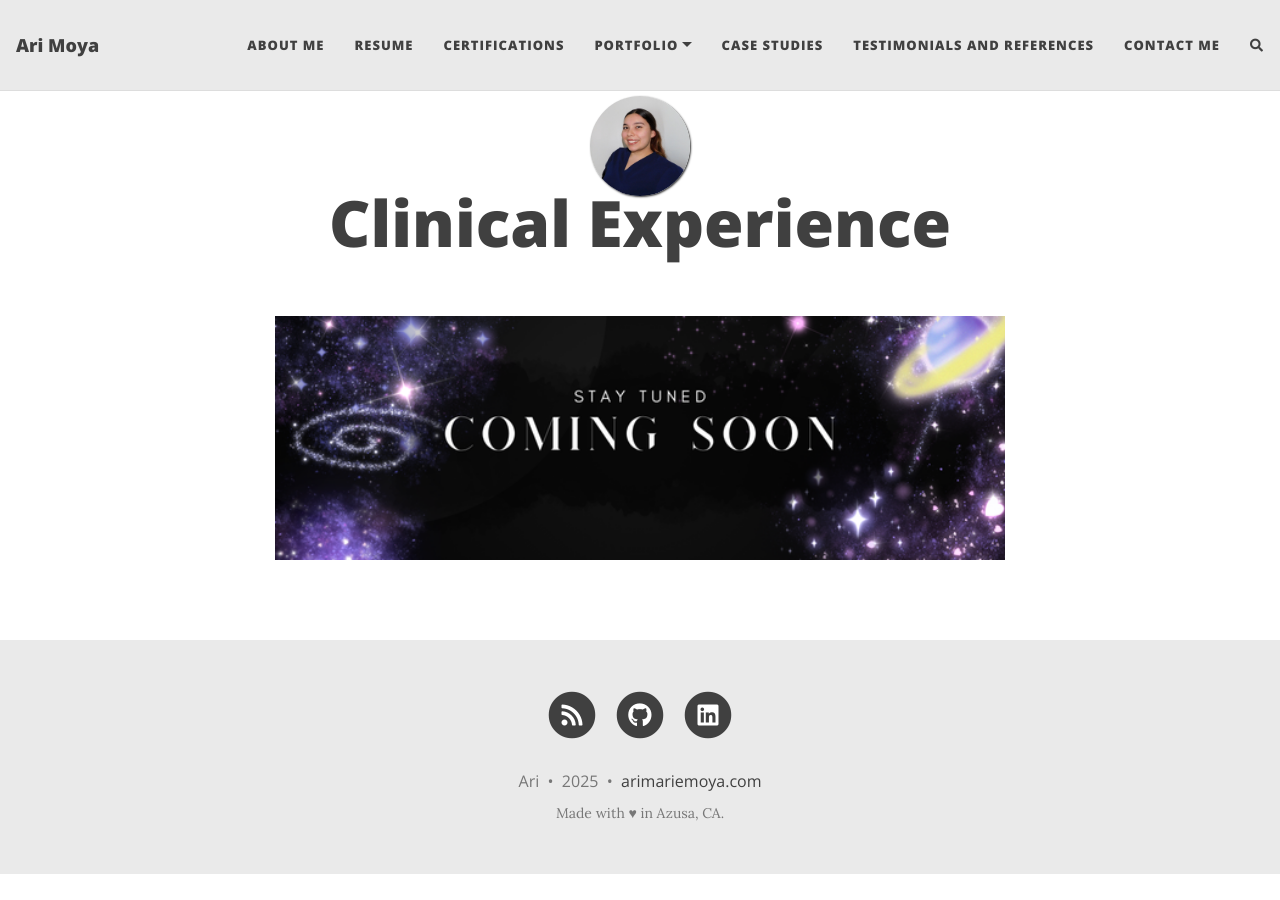
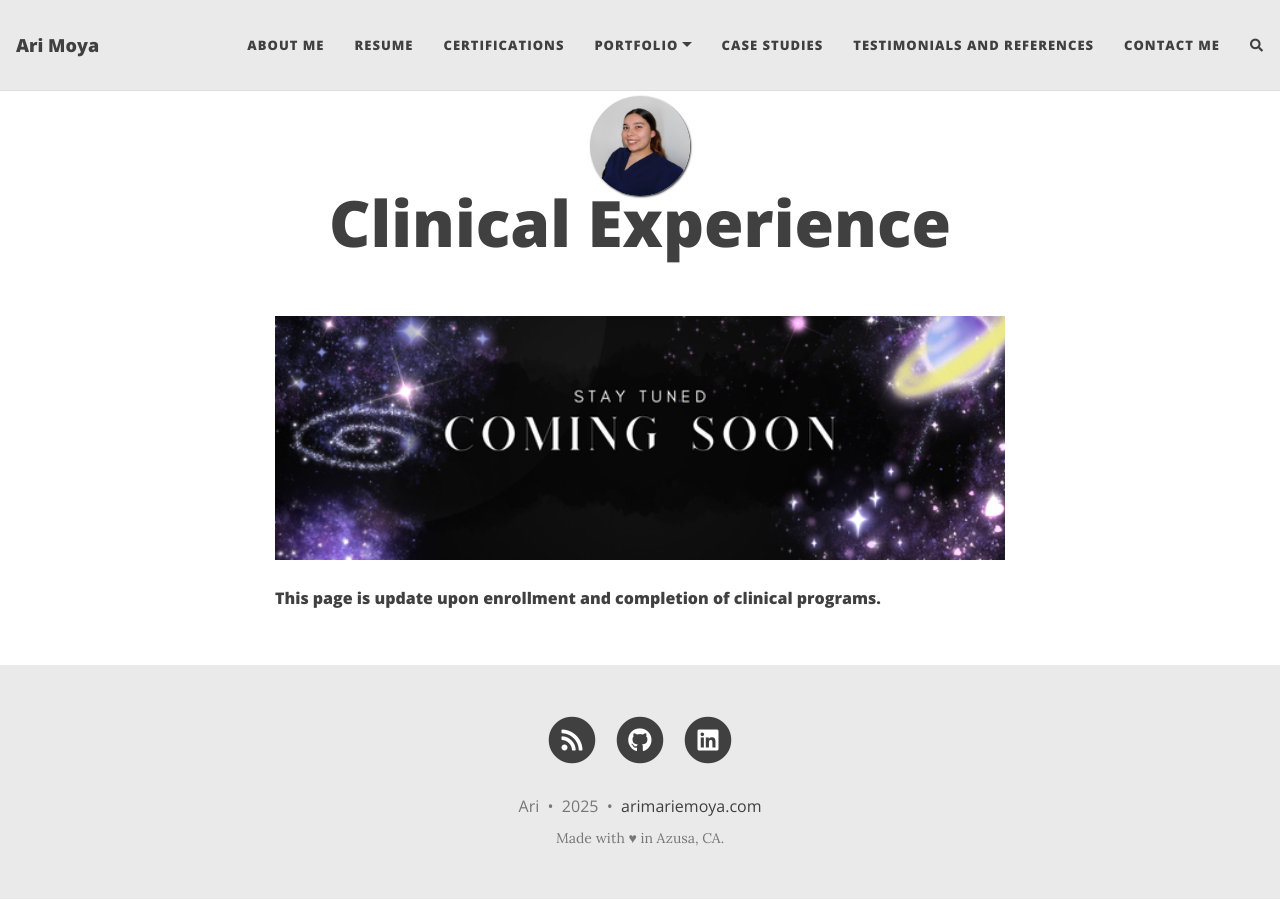
Before and after one commit to aiybusp/aiybusp.github.io, a Jekyll site: the page built from clinical-experience.html, in a window 1280 px wide. Built offline with Jekyll 4.4.1, drawn with Linux system fonts in a browser that asks for light colours; nearby versions of some CDN libraries; comment, search, counter and statistics services are not loaded.

Commit message:
Update clinical-experience.html

```diff
--- a/clinical-experience.html
+++ b/clinical-experience.html
@@ -6,3 +6,5 @@ permalink: /clinical-experience/
 <p align="center">
   <img src="/assets/img/ComingSoon.png" alt="Coming Soon Header" style="width:100%; max-height:300px; object-fit:cover; display:block;">
 </p>
+
+<h6>This page is update upon enrollment and completion of clinical programs. </h6>
```
